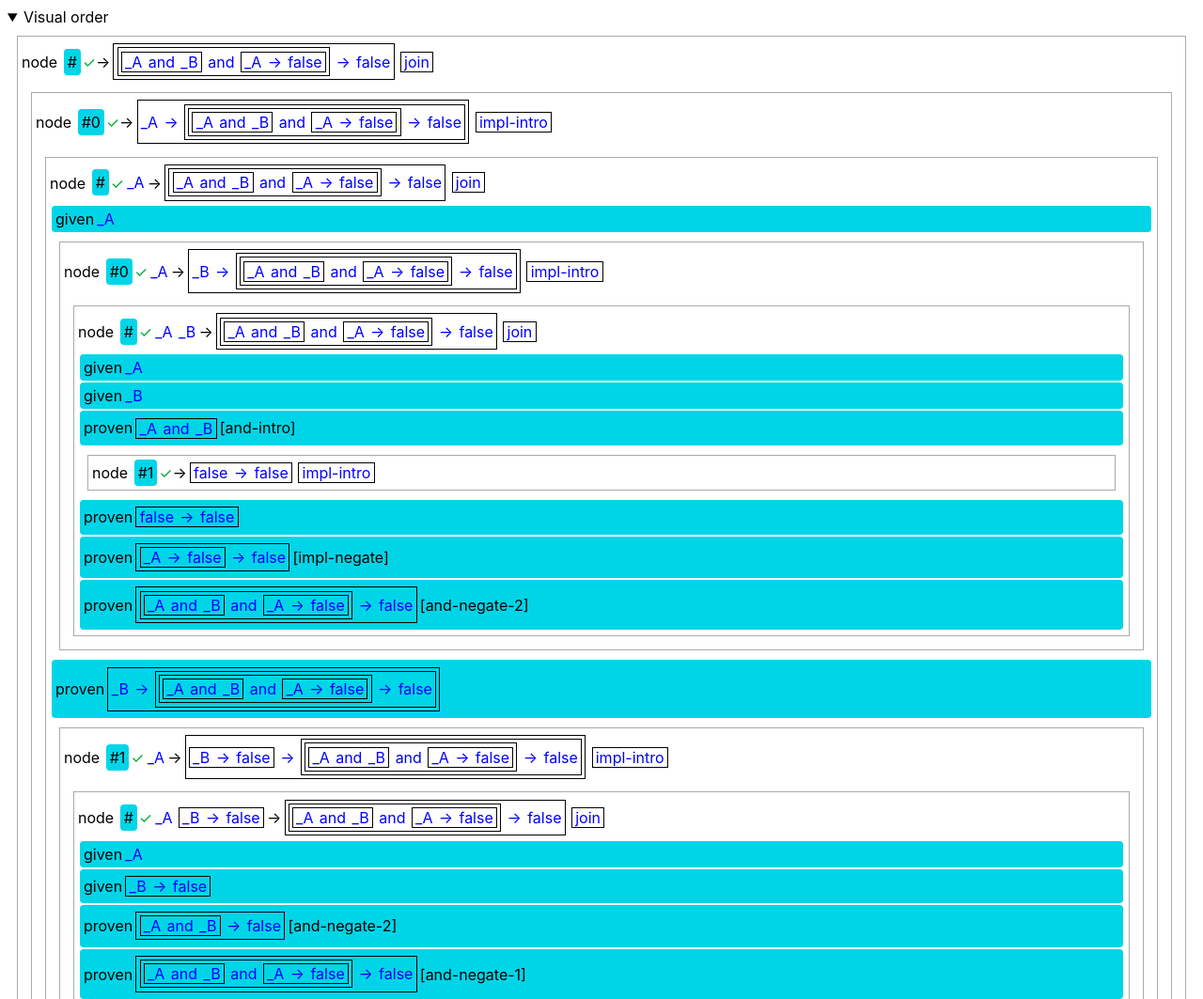
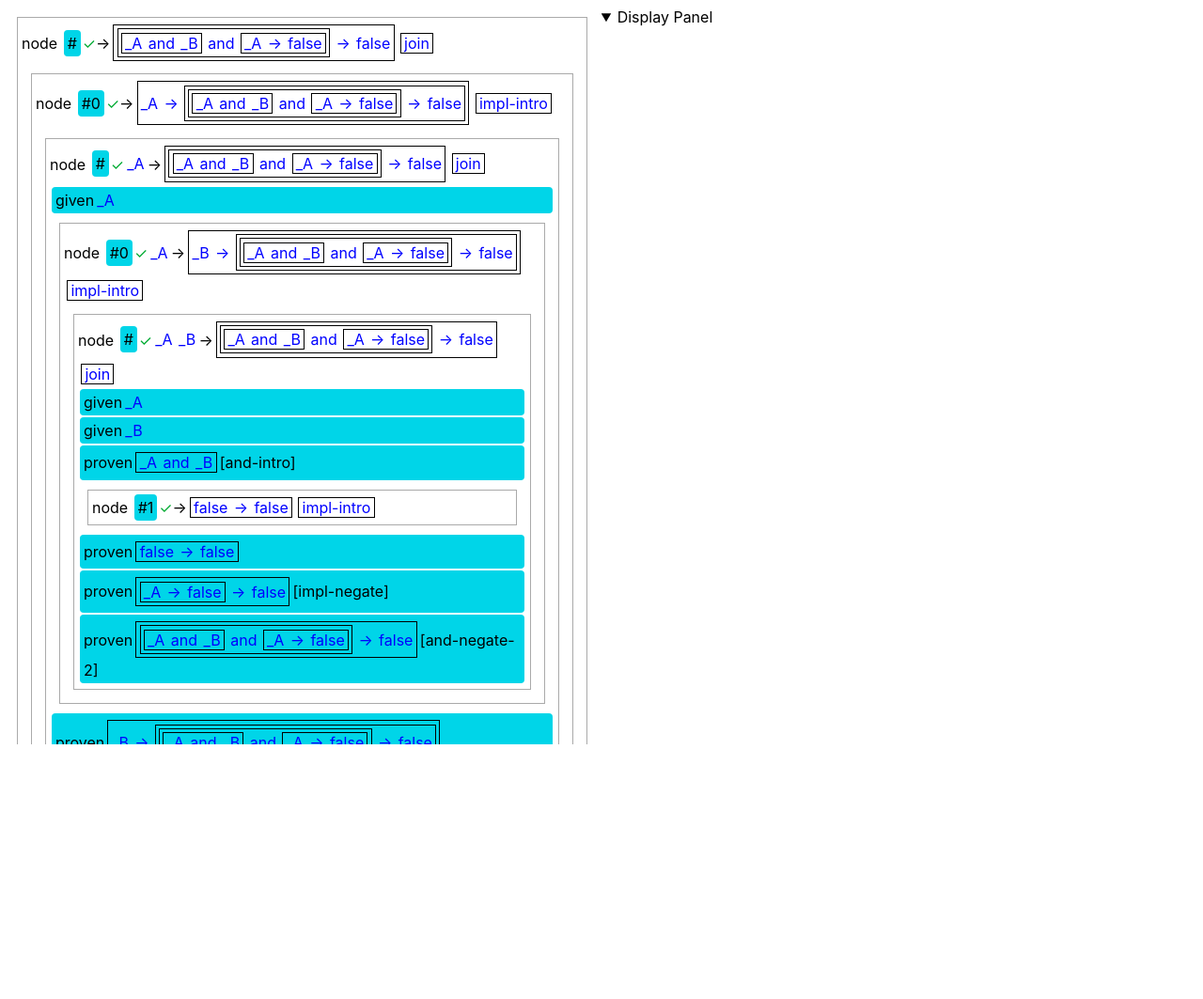
Before and after one commit to pennzht/saphyra, a website: page js/start.html in a window 1280 px wide. Shown: the top 1063 px of the page at 94% size. After the commit the page ends 804 px from the top, so only its background shows below. Drawn offline with Linux system fonts and the light colour scheme.

Commit message:
Add 2-column layout.

```diff
--- a/js/start.html
+++ b/js/start.html
@@ -30,9 +30,11 @@
       <input type="button" id="command-button" value="↑ Execute"></input></div>
     </div>
 
-    <details open><summary>Visual order</summary><div id="visual"></div></details>
-    <details open><summary>Display</summary><div id="display"></div></details>
-    <details open><summary>Output</summary><div id="output" style="white-space: pre;"></div></details>
+    <div id="visual"></div>
+    <details id="display-panel" open>
+      <summary>Display Panel</summary><div id="display"></div>
+      <div id="output" style="white-space: pre;"></div>
+    </details>
 
     <!-- hiding table for now. -->
     <table style="display:none;" id="two-columns">
--- a/js/style.css
+++ b/js/style.css
@@ -14,6 +14,25 @@ node {
     margin: 10px;
     padding: 0.25em;
     border: 1px solid #aaa;
+}
+
+body {
+    overflow-y: hidden;
+}
+
+/* using vw, vh (window width/height) */
+#visual {
+    width: 49vw;
+    height: 98vh;
+    display: inline-block;
+    overflow-y: scroll;
+}
+
+#display-panel {
+    width: 49vw;
+    height: 98vh;
+    display: inline-block;
+    overflow-y: scroll;
 }
 
 /* An element to allow better addressing. */
```
